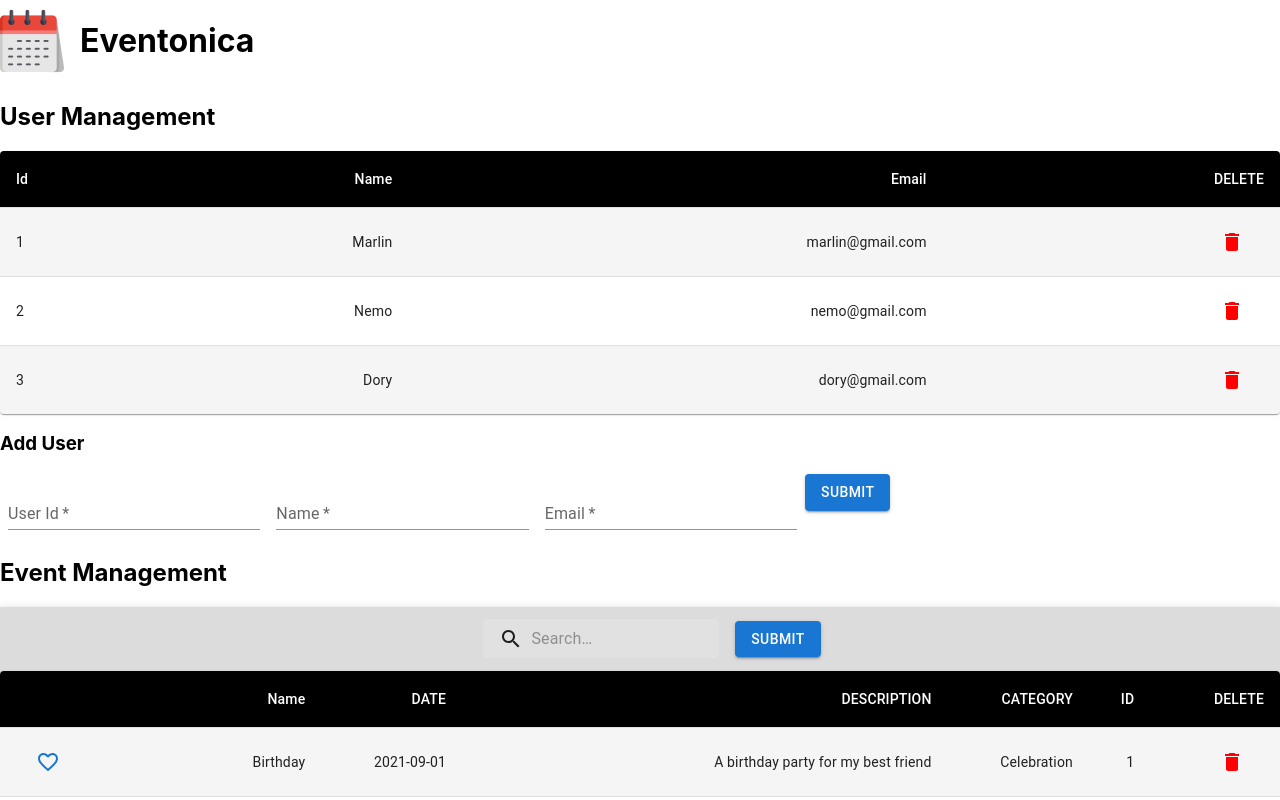
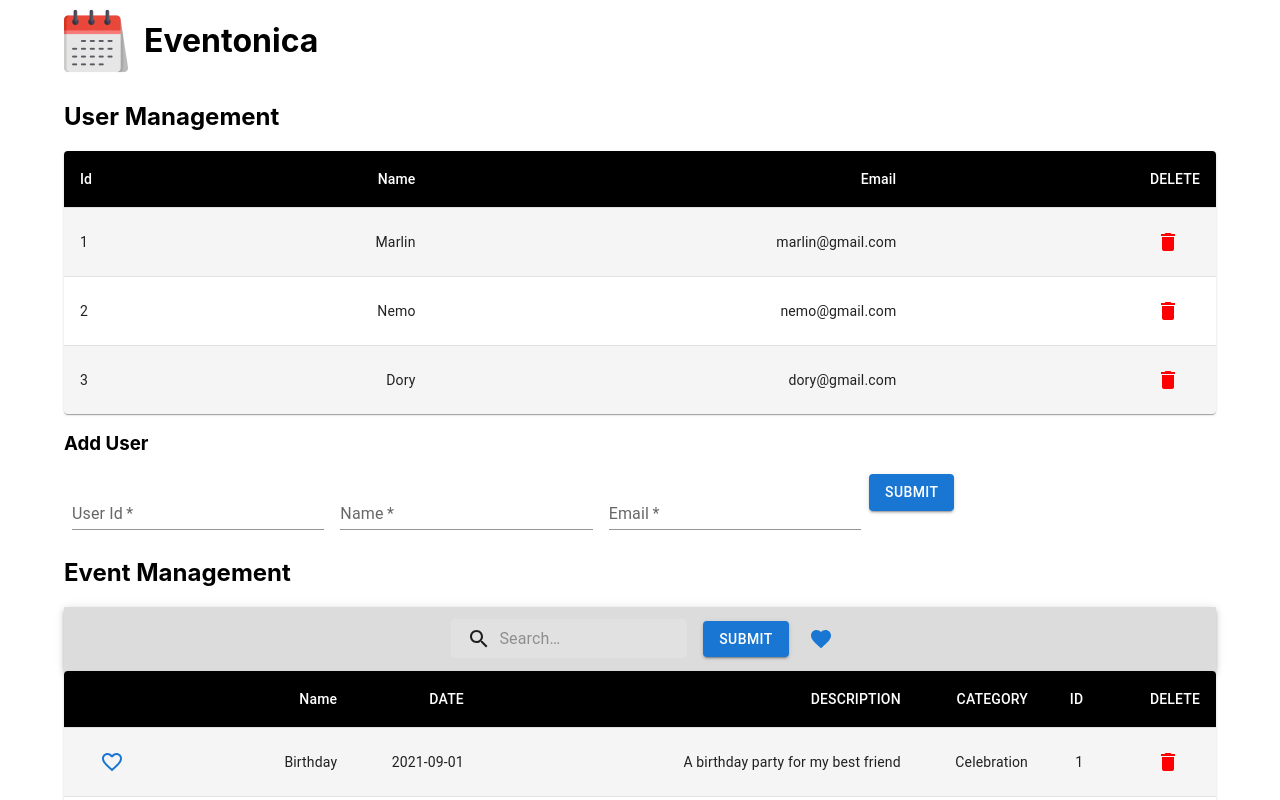
Before and after one commit to priyaraj7/Eventonica, a React (Create React App) app in the folder client/: page / in a window 1280 px wide. Shown: the top 800 px of the page. Built offline with nearby package versions, Linux system fonts and the light colour scheme.

Commit message:
work on toggle fav page

```diff
--- a/client/src/App.js
+++ b/client/src/App.js
@@ -3,9 +3,11 @@ import "./App.css";
 import Footer from "./components/Footer";
 import Users from "./components/User/Users";
 import Event from "./components/Event/Event";
+import { Container } from "@mui/material";
 
 function App() {
   return (
+    <Container>
       <div className="App">
         <header>
           <img src={calendar} alt="Calendar Star Logo" />
@@ -21,6 +23,7 @@ function App() {
 
         <Footer />
       </div>
+    </Container>
   );
 }
 
--- a/client/src/components/Event/Event.js
+++ b/client/src/components/Event/Event.js
@@ -71,6 +71,7 @@ const Event = () => {
   const [events, setEvents] = useState(mockEvents);
   const [toggleFavorite, setToggleFavorite] = useState(false);
   const [searchFilter, setSearchFilter] = useState("");
+  const [toggleFavPage, setToggleFavPage] = useState(false);
 
   // Add Event
   const handleAddEventOnSubmit = (newEvent) => {
@@ -92,6 +93,11 @@ const Event = () => {
     event.favorite = !event.favorite;
     setToggleFavorite(!toggleFavorite);
     setEvents(events);
+  };
+
+  // Toggle Favorite page
+  const handleToggleFavPage = () => {
+    setToggleFavPage(!toggleFavPage);
   };
 
   // SearchEvent
@@ -156,7 +162,10 @@ const Event = () => {
 
   return (
     <section className="event-management">
-      <FindEvent handleSearchEvent={handleSearchEvent} />
+      <FindEvent
+        handleSearchEvent={handleSearchEvent}
+        handleToggleFavPage={handleToggleFavPage}
+      />
       <div>
         <TableContainer component={Paper}>
           <Table sx={{ minWidth: 700 }} aria-label="customized table">
@@ -168,7 +177,6 @@ const Event = () => {
         </TableContainer>
 
         <AddEvent onAdd={handleAddEventOnSubmit} />
-        {/* <DeleteEvent /> */}
       </div>
     </section>
   );
--- a/client/src/components/Event/FindEvent.js
+++ b/client/src/components/Event/FindEvent.js
@@ -4,11 +4,13 @@ import AppBar from "@mui/material/AppBar";
 import Box from "@mui/material/Box";
 import Toolbar from "@mui/material/Toolbar";
 import Button from "@mui/material/Button";
+import Grid from "@mui/material/Grid";
 
 import Typography from "@mui/material/Typography";
 import InputBase from "@mui/material/InputBase";
 import { createTheme } from "@mui/material/styles";
 import SearchIcon from "@mui/icons-material/Search";
+import FavoriteIcon from "@mui/icons-material/Favorite";
 
 // Or Create your Own theme:
 const theme = createTheme({
@@ -59,7 +61,7 @@ const StyledInputBase = styled(InputBase)(({ theme }) => ({
   },
 }));
 
-export default function FindEvent({ handleSearchEvent }) {
+export default function FindEvent({ handleSearchEvent, handleToggleFavPage }) {
   return (
     <>
       <h2>Event Management</h2>
@@ -83,6 +85,14 @@ export default function FindEvent({ handleSearchEvent }) {
               }}
             >
               Submit
+            </Button>{" "}
+            <Button
+              // variant="contained"
+              onClick={() => {
+                handleToggleFavPage();
+              }}
+            >
+              <FavoriteIcon />
             </Button>
           </Toolbar>
         </AppBar>
```
Lines whose indentation alone changed are shown as unchanged.
